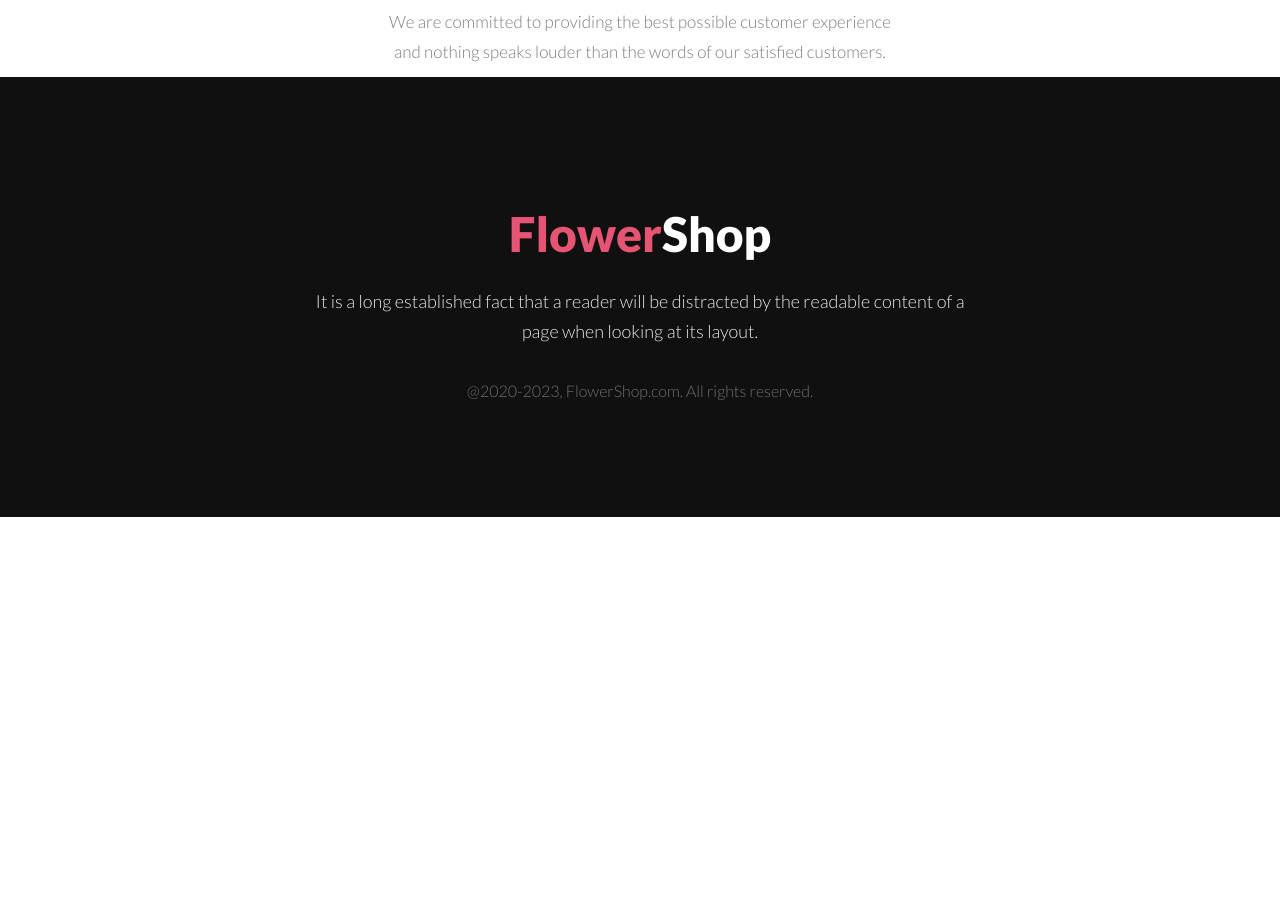
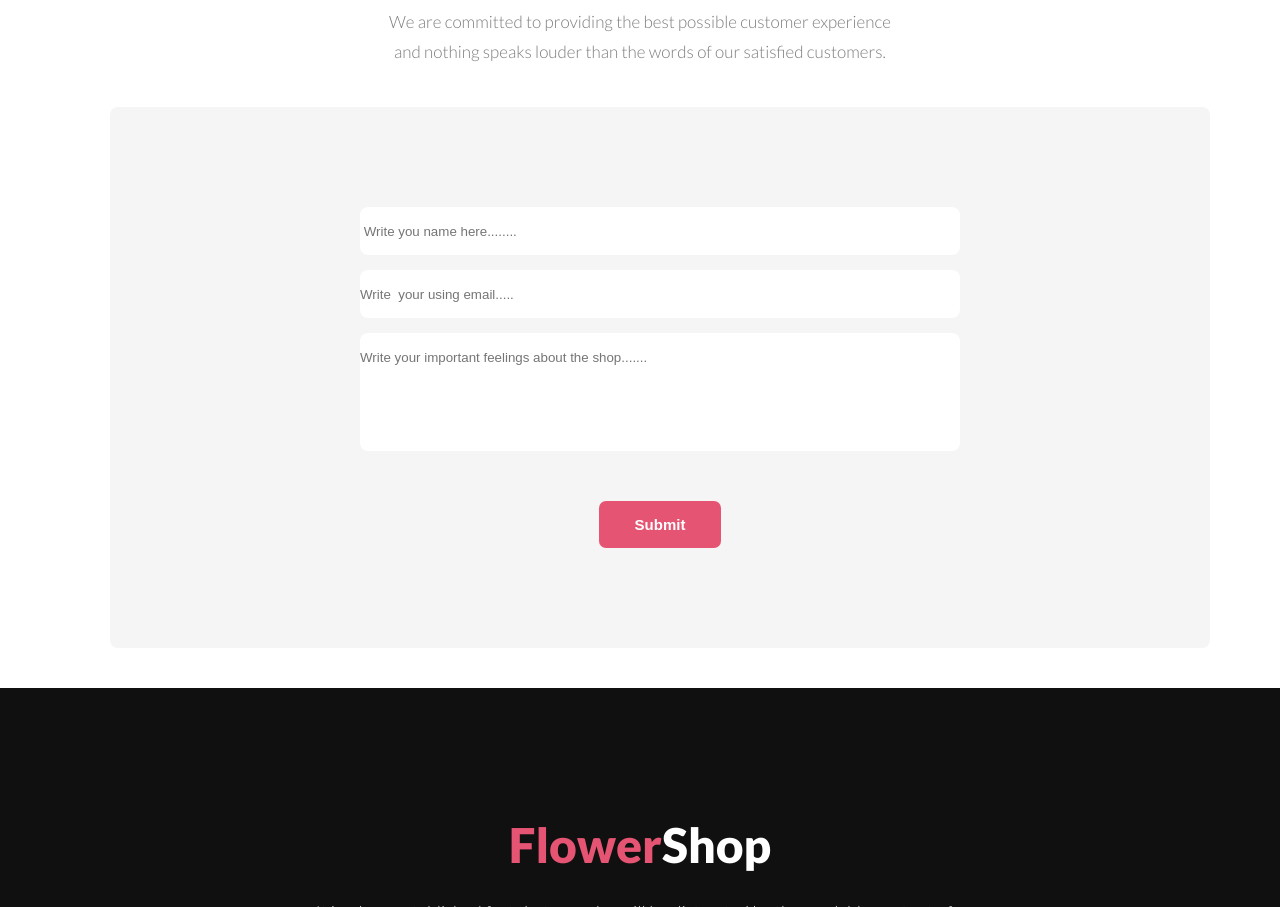
Before and after one commit to sadeeabdullah/assigment, a plain HTML site: page index.html in a window 1280 px wide. Shown: the part 3699-4606 px from the top of the page. Before the commit the page ends 4216 px from the top, so only its background shows below. Drawn offline with Linux system fonts and the light colour scheme.

Commit message:
other half added of bonus section

```diff
--- a/index.html
+++ b/index.html
@@ -114,6 +114,14 @@
             <h4 class="featured-name">Your Feedback, Our Motivation
             </h4>
             <p class="featured-text">We are committed to providing the best possible customer experience and nothing speaks louder than the words of our satisfied customers.</p>
+            <div class="comment">
+
+                <input type="text" class="newinput-1" placeholder=" Write you name here........">
+                <input type="email" name="" id="" class="newinput-2" placeholder="Write  your using email.....">
+                <input type="text" class="newinput-3" placeholder="Write your important feelings about the shop.......">
+                <button class="button">Submit</button>
+
+            </div>
         </section>
 
 
--- a/styles/style.css
+++ b/styles/style.css
@@ -328,3 +328,44 @@ padding: 35px;
 .sada{
     color: white;
 }
+/* review section styles */
+.comment{
+    background-color:rgba(65, 60, 61, 0.05);
+
+    width: 1100px;
+    margin: 40px 110px;
+    border-radius: 8px;
+    border: 0px;
+    display: flex;
+    flex-direction: column;
+    align-items: center;
+    padding: 100px 0px;
+}
+.newinput-1{
+    border-radius: 8px;
+    color: rgb(250, 252, 253);
+    border: 0px;
+background-color:  #FFF;
+width: 600px;
+height: 48px;
+margin-bottom: 15px;
+}
+.newinput-2{
+    border-radius: 8px;
+    color: rgb(213, 218, 223);
+    border: 0px;
+background-color:  #FFF;
+width: 600px;
+height: 48px;
+margin-bottom: 15px
+}
+.newinput-3{
+    border-radius: 8px;
+    color: rgb(189, 196, 202);
+    border: 0px;
+background-color:  #FFF;
+width: 600px;
+height: 48px;
+margin-bottom: 20px;
+padding-bottom: 70px;
+}
```
